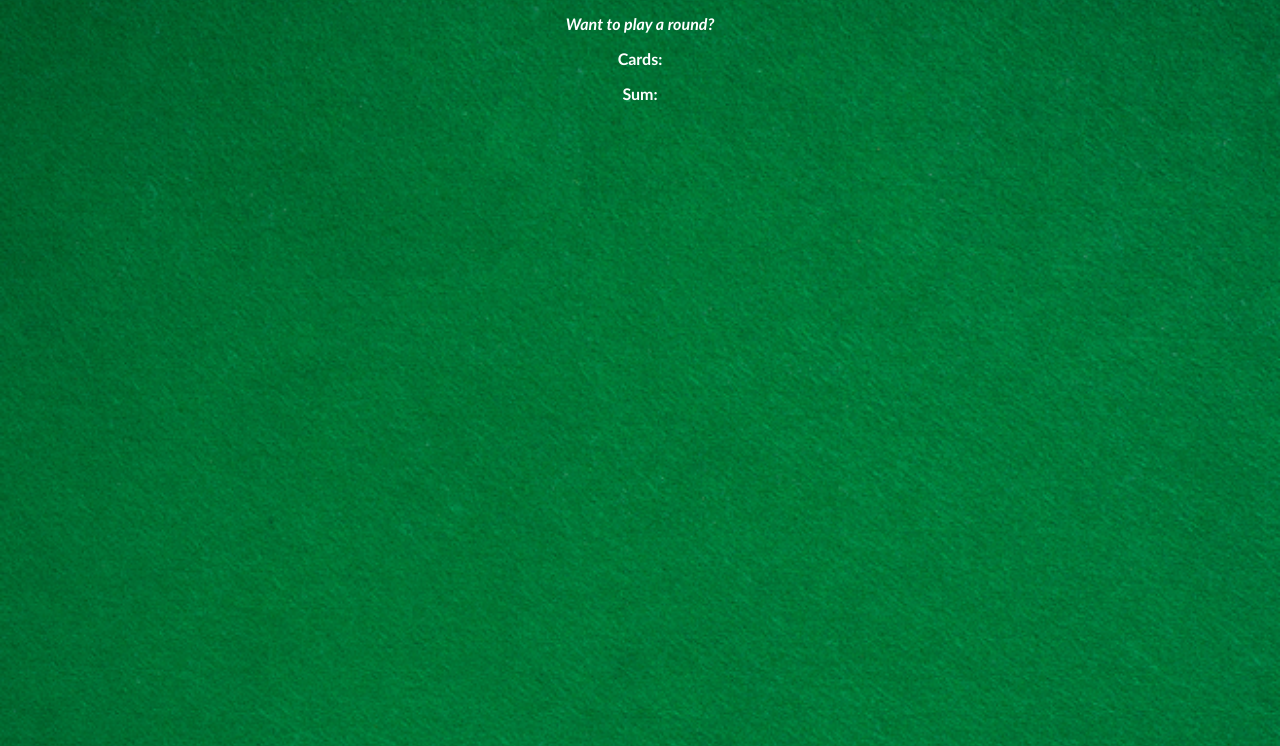
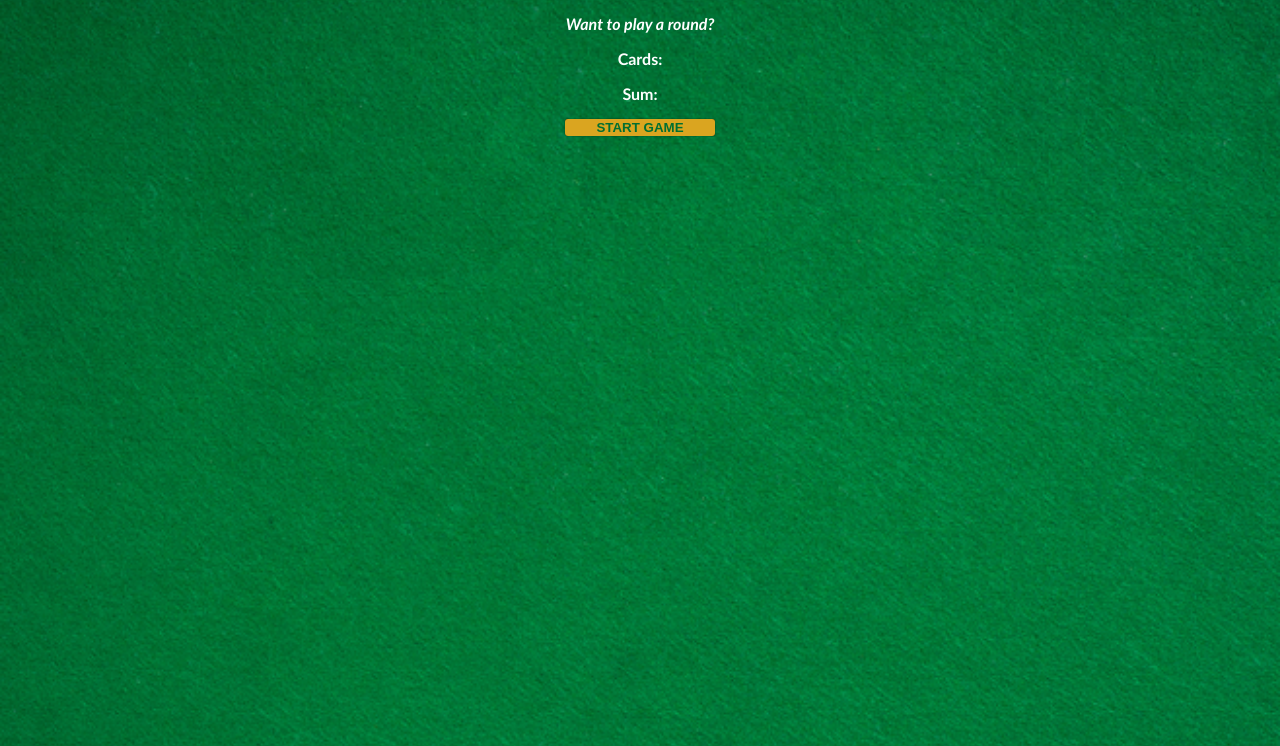
Before and after one commit to grayd500/JS-Blackjack, a plain HTML site: page index.html in a window 1280 px wide. Shown: the part 54-800 px from the top of the page. Drawn offline with Linux system fonts and the light colour scheme.

Commit message:
Add basic JS for card logic

```diff
--- a/index.css
+++ b/index.css
@@ -22,6 +22,12 @@ width      - 150px
 background - goldenrod
  */
 
-button {
-
+ button {
+    background-color: goldenrod;
+    box-shadow: 0px 0px 1px black;
+    border: none;
+    width: 150px;
+    color: #016f32;
+    border-radius: 3px;
+    font-weight: bold;
 }
--- a/index.html
+++ b/index.html
@@ -7,8 +7,7 @@
         <p id="message-el">Want to play a round?</p>
         <p>Cards:</p>
         <p>Sum:</p>
-        <!-- 1. Create a button that says START GAME.
-        Make it call a startGame() function when clicked -->
+        <button onclick="startGame()">START GAME</button>
         <script src="index.js"></script>
     </body>
 </html>
--- a/index.js
+++ b/index.js
@@ -5,6 +5,10 @@ let hasBlackJack = false
 let isAlive = true
 let message = ""
 
+// 2. Create a startGame() function. Move the conditional
+// below (line 11-20) inside the body of the function.
+
+function startGame() {
     if (sum <= 20) {
         message = "Do you want to draw a new card? 🙂"
     } else if (sum === 21) {
@@ -14,5 +18,5 @@ if (sum <= 20) {
         message = "You're out of the game! 😭"
         isAlive = false
     }
-
     console.log(message)
+}
```
Lines whose indentation alone changed are shown as unchanged.
